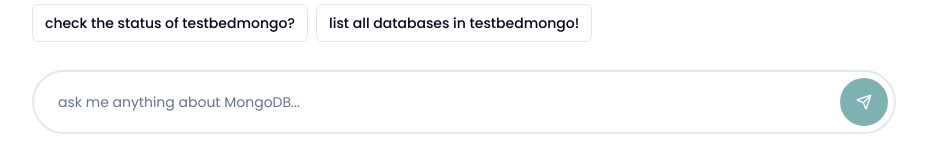
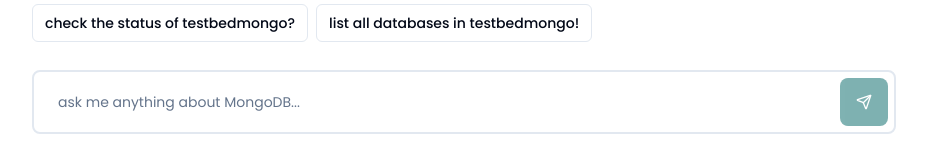
Before and after one commit to BeingCreative09/talk-and-launch-green, a React (Vite) app: page / in a window 1280 px wide. Shown: the part 650-797 px from the top of the page, without its empty margins (176-1103 px from the left). Built offline with nearby package versions, Linux system fonts and the light colour scheme.

Commit message:
Refactor input box style
Make the input box more rectangular with rounded corners and remove the outline.

```diff
--- a/src/components/ChatInterface.tsx
+++ b/src/components/ChatInterface.tsx
@@ -205,12 +205,12 @@ const ChatInterface: React.FC<ChatInterfaceProps> = ({ backendPort = "3000" }) =
               value={inputValue}
               onChange={(e) => setInputValue(e.target.value)}
               placeholder="ask me anything about MongoDB..."
-              className="w-full h-16 text-base px-6 pr-16 rounded-full border-2 border-border focus:border-primary"
+              className="w-full h-16 text-base px-6 pr-16 rounded-lg border-2 border-border focus:border-primary focus:outline-none focus:ring-0"
               disabled={isLoading}
             />
             <Button
               type="submit"
-              className="absolute right-2 top-2 h-12 w-12 bg-send-button hover:bg-send-button/90 text-white rounded-full p-0"
+              className="absolute right-2 top-2 h-12 w-12 bg-send-button hover:bg-send-button/90 text-white rounded-lg p-0"
               disabled={isLoading || !inputValue.trim()}
             >
               <Send className="w-5 h-5" />
```
